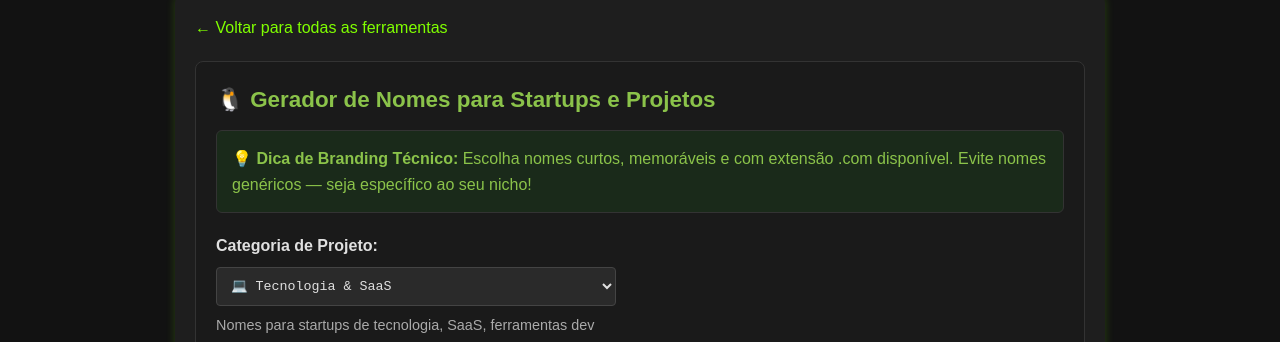
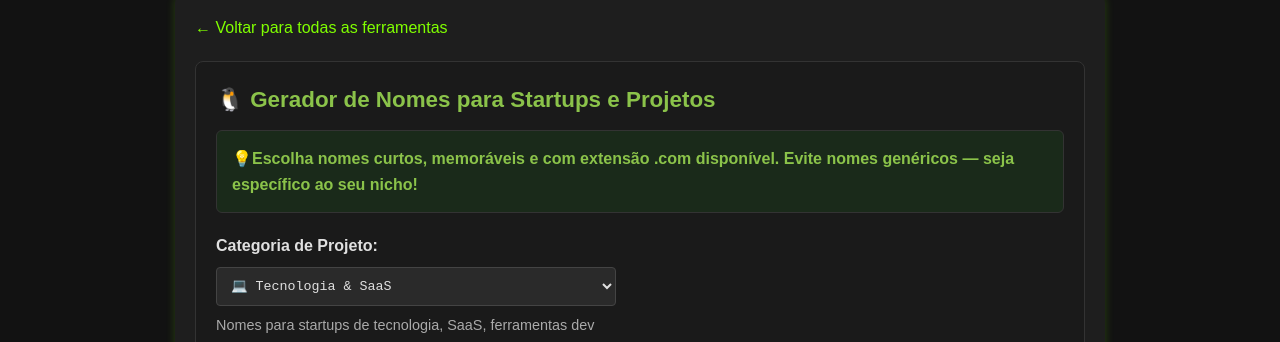
Before and after one commit to Piolinux/piolinux-site, a Jekyll site: the page built from _pages/_tools/gerador-de-nomes-startups-projetos.html, in a window 1280 px wide. Shown: the part 401-743 px from the top of the page. Built offline with Jekyll 4.4.1, drawn with Linux system fonts in a browser that asks for light colours.

Commit message:
Update gerador-de-nomes-startups-projetos.html

```diff
--- a/_pages/_tools/gerador-de-nomes-startups-projetos.html
+++ b/_pages/_tools/gerador-de-nomes-startups-projetos.html
@@ -23,7 +23,7 @@ tags: [startup, projeto, nome, branding, empreendedor, dev, criativo, moderno]
   <h2 class="tool-title" style="color: #8bc34a; margin-top: 0; font-size: 1.4em;">🐧 Gerador de Nomes para Startups e Projetos</h2>
 
   <div style="background: #1a2a1a; color: #8bc34a; padding: 15px; border-radius: 6px; margin-bottom: 20px; border: 1px solid #333;">
-    <strong>💡 Dica de Branding Técnico:</strong> Escolha nomes curtos, memoráveis e com extensão .com disponível. Evite nomes genéricos — seja específico ao seu nicho!
+    <strong>💡Escolha nomes curtos, memoráveis e com extensão .com disponível. Evite nomes genéricos — seja específico ao seu nicho!</strong>
   </div>
 
   <div style="margin-bottom: 20px;">
```
